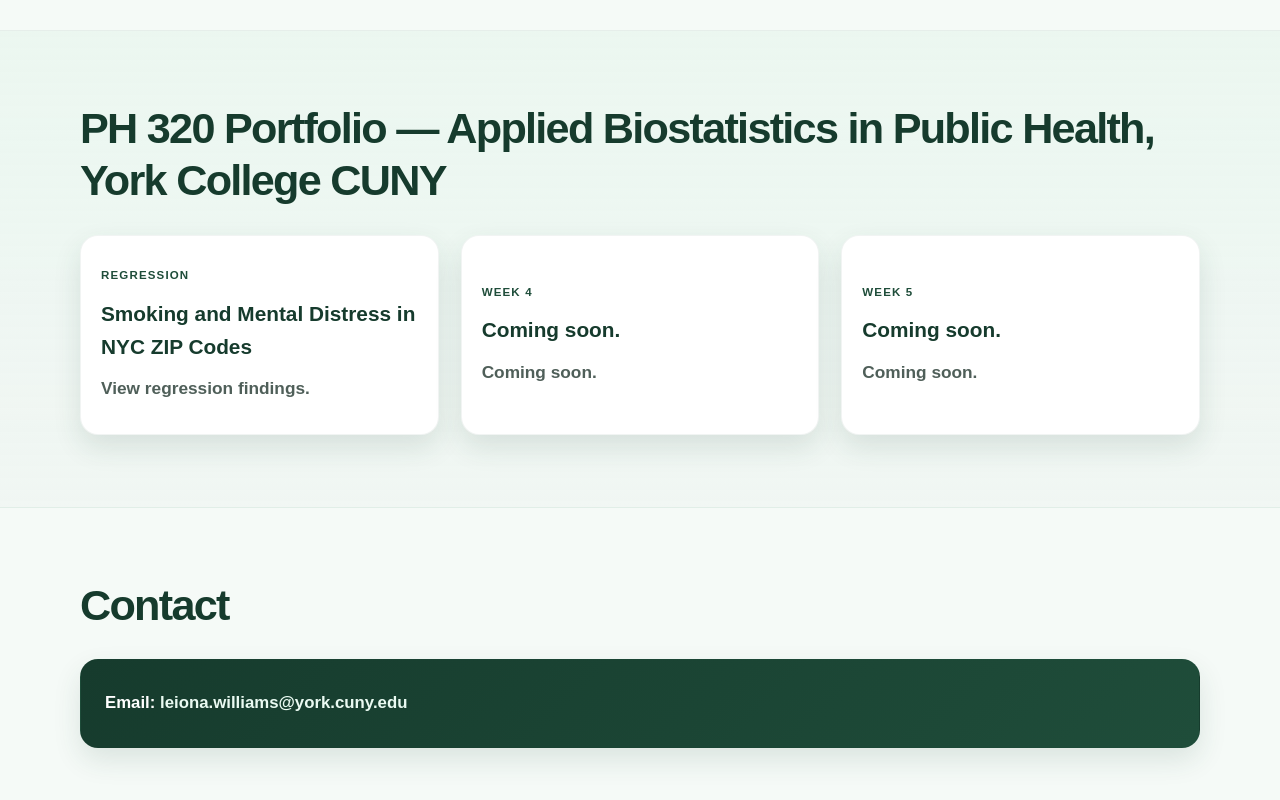
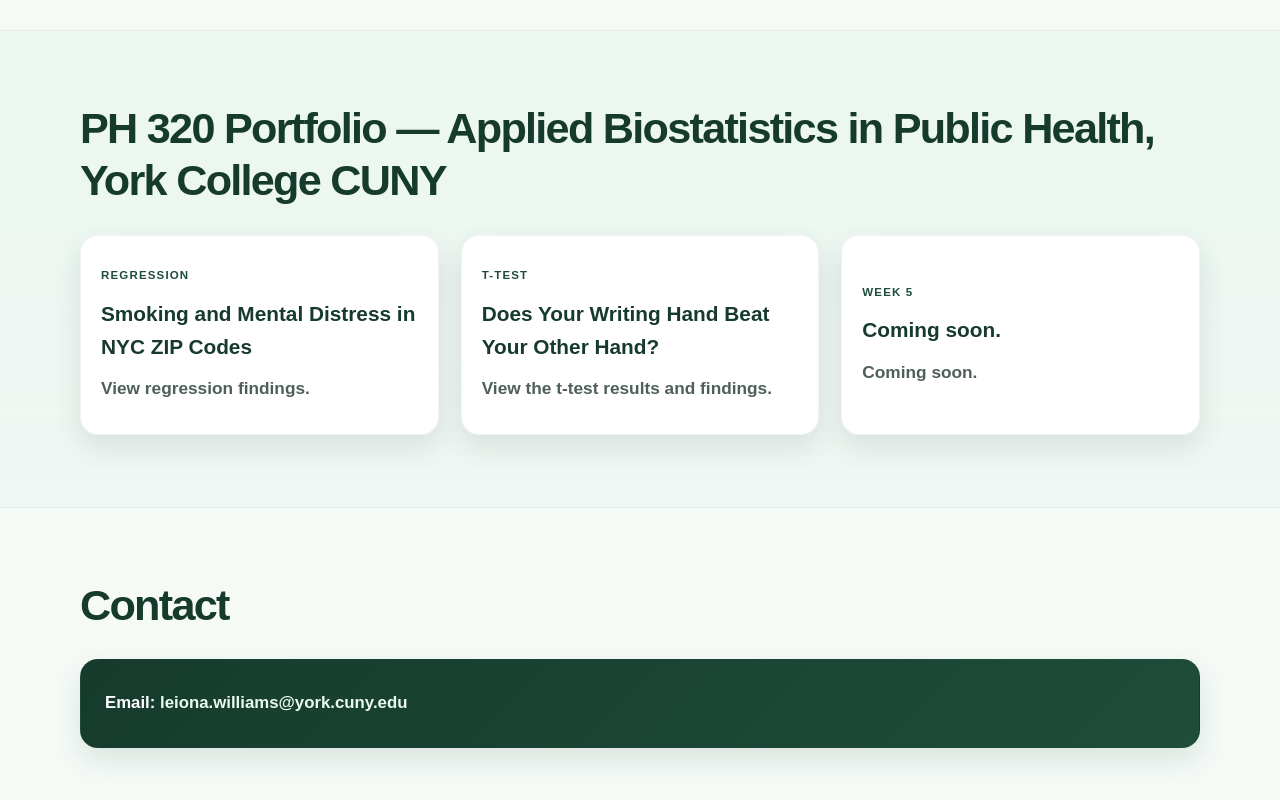
Before and after one commit to LeionaW/Portfolio, a plain HTML site: page index.html in a window 1280 px wide. Shown: the part 1392-2192 px from the top of the page. Drawn offline with Linux system fonts and the light colour scheme.

Commit message:
Add t-test page links to portfolio

```diff
--- a/index.html
+++ b/index.html
@@ -391,6 +391,7 @@
         <a href="#portfolio">Portfolio</a>
         <a href="cross-sectional.html">Cross-sectional</a>
         <a href="regression.html">Regression</a>
+        <a href="ttest.html">T-Test</a>
         <a href="#contact">Contact</a>
       </nav>
     </div>
@@ -470,9 +471,9 @@
           </article>
 
           <article class="portfolio-card">
-            <div class="card-tag">Week 4</div>
-            <h3>Coming soon.</h3>
-            <p>Coming soon.</p>
+            <div class="card-tag">T-Test</div>
+            <h3><a href="ttest.html">Does Your Writing Hand Beat Your Other Hand?</a></h3>
+            <p>View the t-test results and findings.</p>
           </article>
 
           <article class="portfolio-card">
```
